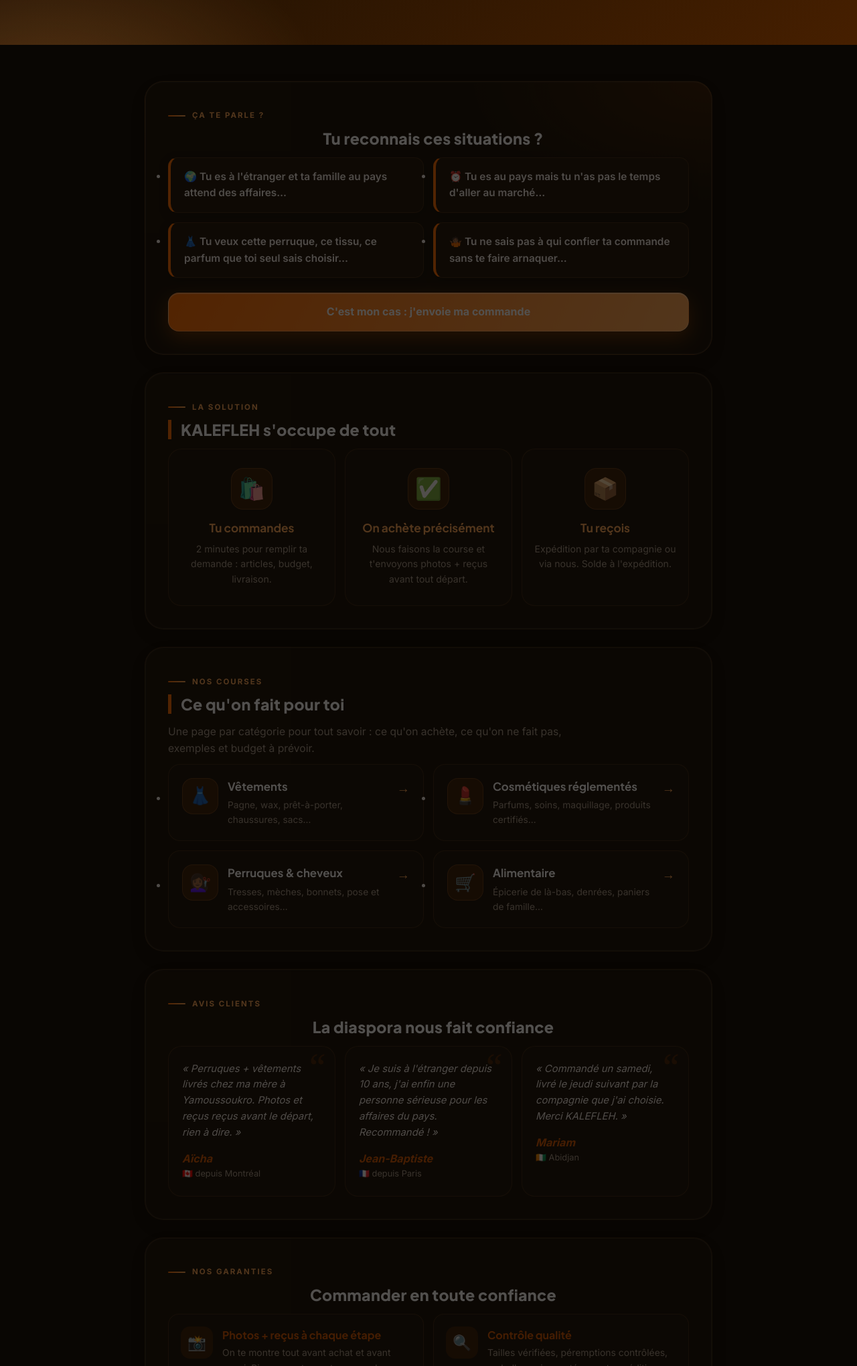
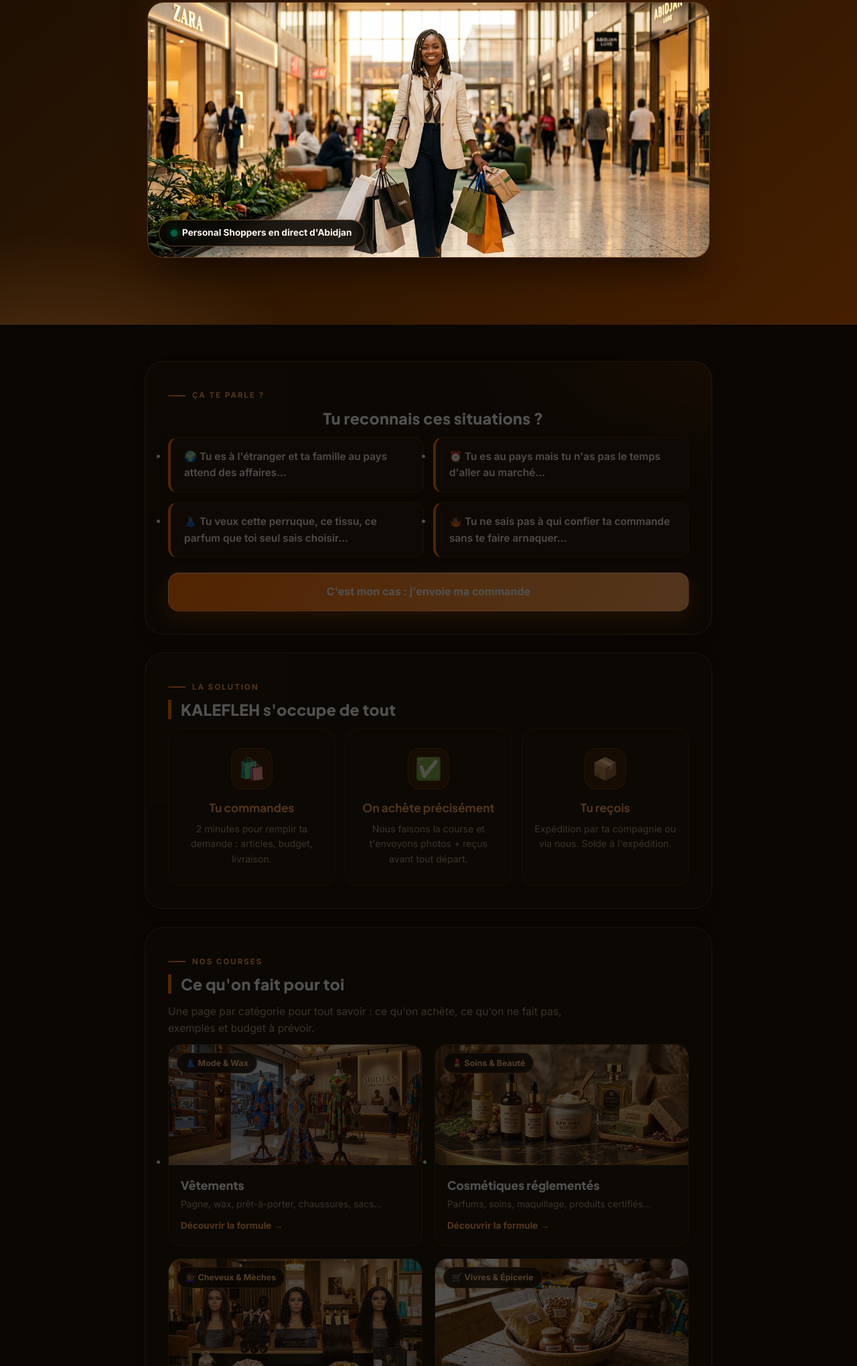
Before and after one commit to expedit-ermus/Kalefleh, a website: page public/index.html in a window 1280 px wide. Shown: the part 760-2800 px from the top of the page at 67% size. Drawn offline with Linux system fonts and the light colour scheme.

Commit message:
feat(ui): intégration de 5 photographies réalistes haute définition (concierge shopping Abidjan, mode wax & vêtements, cosmétiques & parfums, perruques lace front, épicerie vivres & attiéké)

```diff
--- a/public/index.html
+++ b/public/index.html
@@ -108,6 +108,15 @@
         <div><strong>Photos + reçus</strong><span>à chaque étape</span></div>
         <div><strong>Ta compagnie</strong><span>ou expédition via nous</span></div>
       </div>
+
+      <!-- Hero Visual Concierge Showcase -->
+      <div class="hero-visual">
+        <img src="images/hero-concierge-shopping.jpg" alt="Conciergerie shopping et courses en Côte d'Ivoire" class="hero-photo" width="840" height="380" />
+        <div class="hero-badge-float">
+          <span class="dot-live"></span>
+          <span>Personal Shoppers en direct d'Abidjan</span>
+        </div>
+      </div>
     </div>
   </header>
 
@@ -145,10 +154,58 @@
       <h2>Ce qu'on fait pour toi</h2>
       <p class="section-sub">Une page par catégorie pour tout savoir : ce qu'on achète, ce qu'on ne fait pas, exemples et budget à prévoir.</p>
       <ul class="niche-grid">
-        <li><a class="niche-card" href="niche-vetements.html"><span class="niche-ic">👗</span><div><strong>Vêtements</strong><p>Pagne, wax, prêt-à-porter, chaussures, sacs…</p></div><span class="go">→</span></a></li>
-        <li><a class="niche-card" href="niche-cosmetiques.html"><span class="niche-ic">💄</span><div><strong>Cosmétiques réglementés</strong><p>Parfums, soins, maquillage, produits certifiés…</p></div><span class="go">→</span></a></li>
-        <li><a class="niche-card" href="niche-perruques.html"><span class="niche-ic">💇🏾‍♀️</span><div><strong>Perruques &amp; cheveux</strong><p>Tresses, mèches, bonnets, pose et accessoires…</p></div><span class="go">→</span></a></li>
-        <li><a class="niche-card" href="niche-alimentaire.html"><span class="niche-ic">🛒</span><div><strong>Alimentaire</strong><p>Épicerie de là-bas, denrées, paniers de famille…</p></div><span class="go">→</span></a></li>
+        <li>
+          <a class="niche-card" href="niche-vetements.html">
+            <div class="niche-thumb">
+              <img src="images/niche-vetements.jpg" alt="Vêtements et pagne wax en Côte d'Ivoire" loading="lazy" width="400" height="180" />
+              <span class="niche-pill">👗 Mode &amp; Wax</span>
+            </div>
+            <div class="niche-body">
+              <strong>Vêtements</strong>
+              <p>Pagne, wax, prêt-à-porter, chaussures, sacs…</p>
+              <span class="niche-link">Découvrir la formule →</span>
+            </div>
+          </a>
+        </li>
+        <li>
+          <a class="niche-card" href="niche-cosmetiques.html">
+            <div class="niche-thumb">
+              <img src="images/niche-cosmetiques.jpg" alt="Cosmétiques et parfums certifiés à Abidjan" loading="lazy" width="400" height="180" />
+              <span class="niche-pill">💄 Soins &amp; Beauté</span>
+            </div>
+            <div class="niche-body">
+              <strong>Cosmétiques réglementés</strong>
+              <p>Parfums, soins, maquillage, produits certifiés…</p>
+              <span class="niche-link">Découvrir la formule →</span>
+            </div>
+          </a>
+        </li>
+        <li>
+          <a class="niche-card" href="niche-perruques.html">
+            <div class="niche-thumb">
+              <img src="images/niche-perruques.jpg" alt="Perruques lace front et mèches à Abidjan" loading="lazy" width="400" height="180" />
+              <span class="niche-pill">💇🏾‍♀️ Cheveux &amp; Mèches</span>
+            </div>
+            <div class="niche-body">
+              <strong>Perruques &amp; cheveux</strong>
+              <p>Tresses, mèches, bonnets, pose et accessoires…</p>
+              <span class="niche-link">Découvrir la formule →</span>
+            </div>
+          </a>
+        </li>
+        <li>
+          <a class="niche-card" href="niche-alimentaire.html">
+            <div class="niche-thumb">
+              <img src="images/niche-alimentaire.jpg" alt="Épicerie locale et denrées de Côte d'Ivoire" loading="lazy" width="400" height="180" />
+              <span class="niche-pill">🛒 Vivres &amp; Épicerie</span>
+            </div>
+            <div class="niche-body">
+              <strong>Alimentaire</strong>
+              <p>Épicerie de là-bas, denrées, paniers de famille…</p>
+              <span class="niche-link">Découvrir la formule →</span>
+            </div>
+          </a>
+        </li>
       </ul>
     </section>
 
--- a/public/style.css
+++ b/public/style.css
@@ -927,40 +927,132 @@
 .crumbs a { color: var(--amber-light); text-decoration: none; }
 .crumbs a:hover { text-decoration: underline; }
 
+/* Hero Visual Showcase */
+.hero-visual {
+  margin: 36px auto 0;
+  max-width: 840px;
+  position: relative;
+  border-radius: 24px;
+  overflow: hidden;
+  border: 1.5px solid rgba(255, 166, 77, 0.25);
+  box-shadow: 0 20px 50px -10px rgba(0, 0, 0, 0.8), 0 0 40px rgba(255, 107, 0, 0.15);
+}
+.hero-photo {
+  width: 100%;
+  height: 380px;
+  object-fit: cover;
+  object-position: center 25%;
+  display: block;
+}
+.hero-badge-float {
+  position: absolute;
+  bottom: 16px;
+  left: 16px;
+  display: inline-flex;
+  align-items: center;
+  gap: 8px;
+  padding: 8px 18px;
+  background: rgba(9, 6, 3, 0.88);
+  backdrop-filter: blur(12px);
+  -webkit-backdrop-filter: blur(12px);
+  border: 1px solid rgba(255, 166, 77, 0.35);
+  border-radius: 9999px;
+  color: #FFF8EE;
+  font-size: 0.85rem;
+  font-weight: 700;
+  box-shadow: 0 8px 20px rgba(0, 0, 0, 0.4);
+}
+.dot-live {
+  width: 8px;
+  height: 8px;
+  border-radius: 50%;
+  background: #00E599;
+  box-shadow: 0 0 10px #00E599;
+  animation: pulse-dot 2s infinite;
+}
+@keyframes pulse-dot {
+  0%, 100% { opacity: 1; transform: scale(1); }
+  50% { opacity: 0.4; transform: scale(1.3); }
+}
+
 /* Grille niches (index + pages niches) */
-.niche-grid { display: grid; grid-template-columns: repeat(2, 1fr); gap: 14px; }
+.niche-grid { display: grid; grid-template-columns: repeat(2, 1fr); gap: 18px; }
 .niche-card {
   display: flex;
-  gap: 14px;
-  align-items: flex-start;
+  flex-direction: column;
   background: var(--sand);
   border: 1.5px solid var(--line);
-  border-radius: 18px;
-  padding: 20px;
+  border-radius: 20px;
+  overflow: hidden;
   text-decoration: none;
   color: var(--text);
-  transition: all .2s cubic-bezier(0.16, 1, 0.3, 1);
+  transition: all .25s cubic-bezier(0.16, 1, 0.3, 1);
+  padding: 0;
 }
 .niche-card:hover {
-  border-color: rgba(255, 166, 77, 0.4);
+  border-color: rgba(255, 166, 77, 0.5);
   background: #1B1107;
-  transform: translateY(-3px);
-  box-shadow: 0 12px 30px rgba(0, 0, 0, 0.5);
+  transform: translateY(-4px);
+  box-shadow: 0 16px 36px rgba(0, 0, 0, 0.6), 0 0 20px rgba(255, 107, 0, 0.12);
 }
-.niche-ic {
-  flex: 0 0 auto;
-  width: 54px;
-  height: 54px;
-  border-radius: 16px;
-  background: var(--amber-tint);
-  display: grid;
-  place-items: center;
-  font-size: 1.6rem;
-  border: 1px solid rgba(255, 166, 77, 0.2);
+.niche-thumb {
+  position: relative;
+  width: 100%;
+  height: 180px;
+  overflow: hidden;
+  background: #080502;
 }
-.niche-card strong { display: block; color: #FFFFFF; font-size: 1.05rem; font-family: var(--font-display); }
-.niche-card p { color: var(--muted); font-size: .86rem; margin-top: 3px; }
-.niche-card .go { margin-left: auto; color: var(--primary-light); font-weight: 800; font-size: 1.2rem; }
+.niche-thumb img {
+  width: 100%;
+  height: 100%;
+  object-fit: cover;
+  transition: transform .4s ease;
+}
+.niche-card:hover .niche-thumb img {
+  transform: scale(1.05);
+}
+.niche-pill {
+  position: absolute;
+  top: 12px;
+  left: 12px;
+  background: rgba(9, 6, 3, 0.85);
+  backdrop-filter: blur(8px);
+  -webkit-backdrop-filter: blur(8px);
+  border: 1px solid rgba(255, 166, 77, 0.35);
+  color: var(--amber-light);
+  padding: 5px 12px;
+  border-radius: 30px;
+  font-size: 0.78rem;
+  font-weight: 800;
+}
+.niche-body {
+  padding: 16px 18px 18px;
+  display: flex;
+  flex-direction: column;
+  flex: 1;
+}
+.niche-body strong { display: block; color: #FFFFFF; font-size: 1.1rem; font-family: var(--font-display); font-weight: 800; }
+.niche-body p { color: var(--muted); font-size: .86rem; margin-top: 4px; line-height: 1.5; }
+.niche-link { margin-top: 12px; display: inline-flex; align-items: center; gap: 6px; color: var(--primary-light); font-weight: 800; font-size: 0.85rem; }
+.niche-card:hover .niche-link { color: #FFFFFF; }
+
+/* Fiche niche : héro bannière réaliste */
+.niche-banner-wrap {
+  margin: 24px auto 0;
+  max-width: 840px;
+  height: 320px;
+  position: relative;
+  border-radius: 20px;
+  overflow: hidden;
+  border: 1.5px solid rgba(255, 166, 77, 0.25);
+  box-shadow: 0 16px 40px rgba(0, 0, 0, 0.6);
+}
+.niche-banner-img {
+  width: 100%;
+  height: 100%;
+  object-fit: cover;
+  display: block;
+}
 
 /* Fiche niche : héro avec gros emoji + à propos + liste choix/limites */
 .niche-hero-ic { display: block; font-size: 3rem; margin-bottom: 10px; position: relative; }
```
Also changed, not shown: public/niche-alimentaire.html (+3 -0 lines), public/niche-cosmetiques.html (+3 -0 lines), public/niche-perruques.html (+3 -0 lines), public/niche-vetements.html (+3 -0 lines), tools/generate-pages.mjs (+8 -1 lines), public/images/hero-concierge-shopping.jpg (added), public/images/niche-alimentaire.jpg (added), public/images/niche-cosmetiques.jpg (added), public/images/niche-perruques.jpg (added), public/images/niche-vetements.jpg (added).
